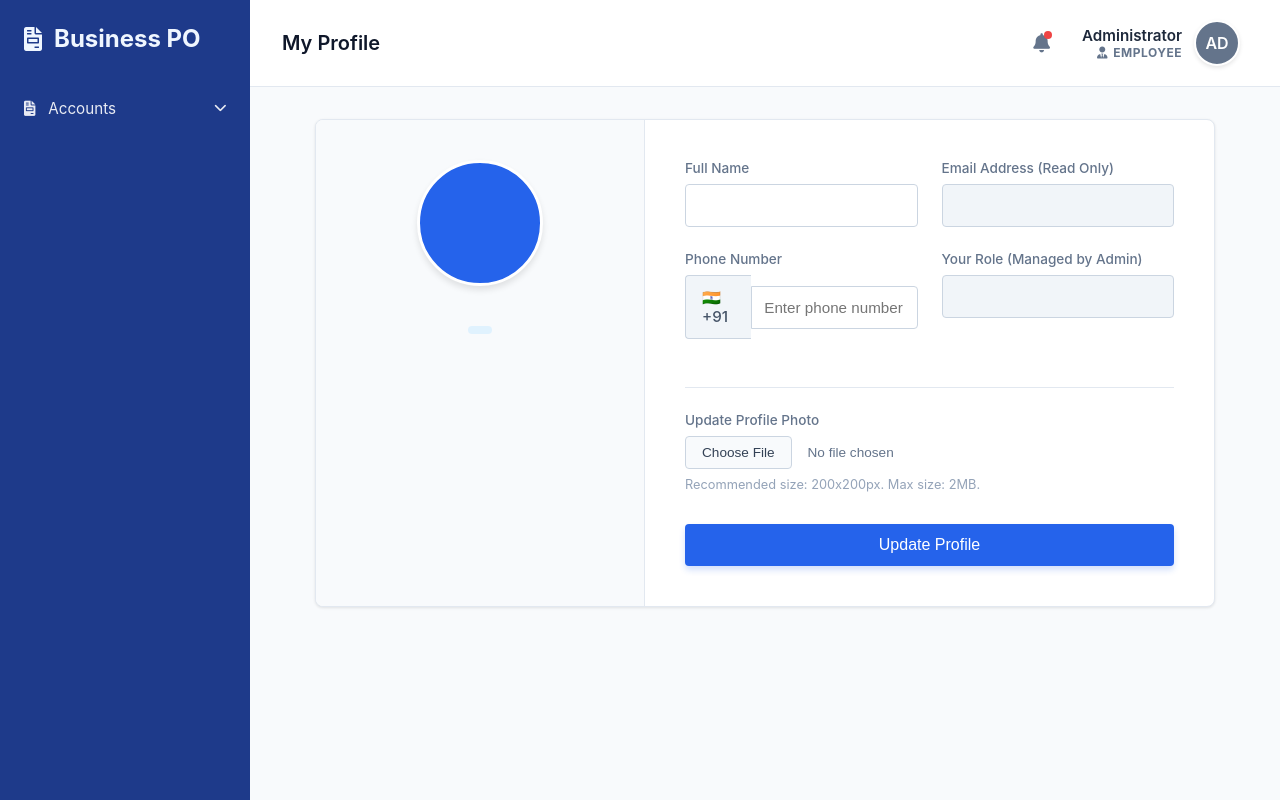
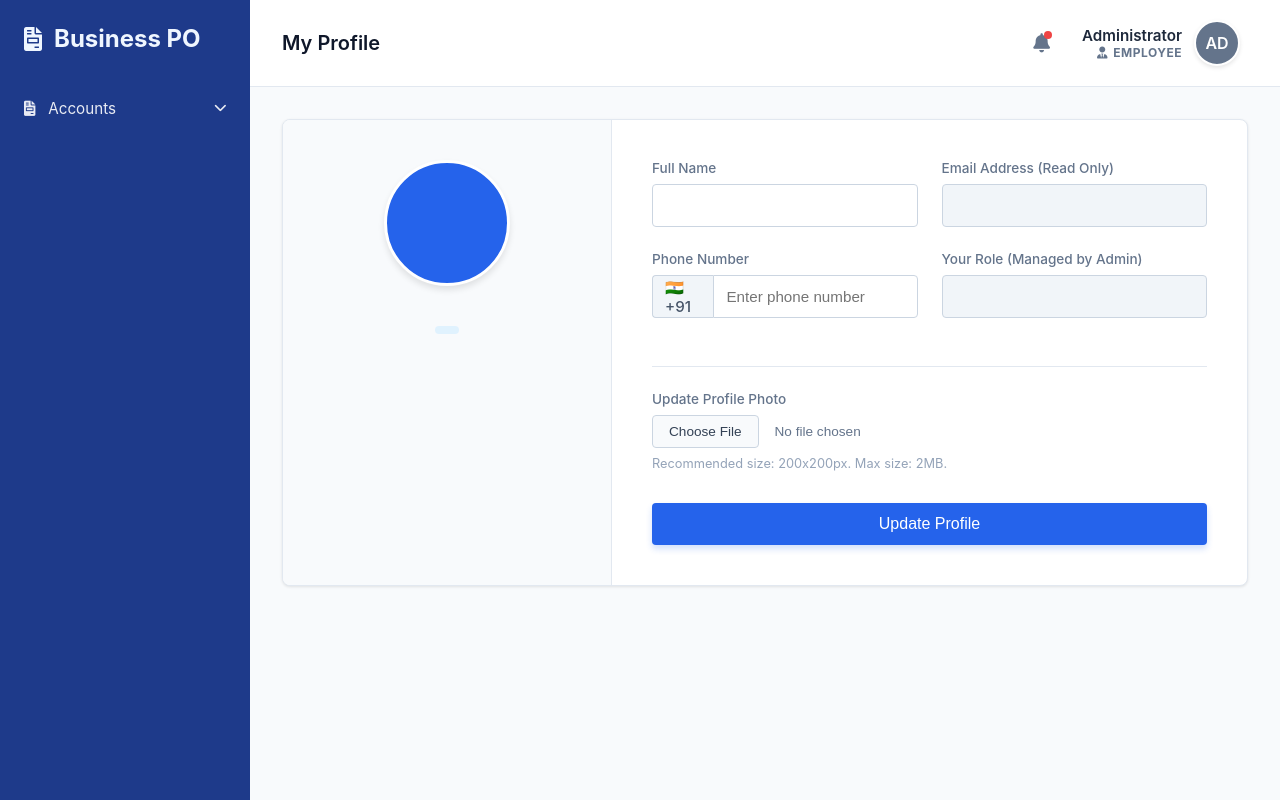
Before and after one commit to kalmeshwargurav1028-sys/business-po, a Flask app: template business_dashboard/templates/profile.html in a window 1280 px wide. Run offline with Flask 3, Linux system fonts and the light colour scheme; the template is opened without the code that fills it, so the values that code supplies are empty; some libraries are stand-ins or nearby versions.

Commit message:
UI: Make profile container full width and fix phone number input alignment

```diff
--- a/business_dashboard/templates/profile.html
+++ b/business_dashboard/templates/profile.html
@@ -8,8 +8,8 @@
 <script src="https://cdnjs.cloudflare.com/ajax/libs/cropperjs/1.5.13/cropper.min.js"></script>
 <style>
     .profile-container {
-        max-width: 900px;
-        margin: 0 auto;
+        width: 100%;
+        margin: 0;
     }
     .profile-card {
         background: white;
@@ -118,10 +118,12 @@
     /* Input Group for Country Code */
     .input-group {
         display: flex;
-        align-items: center;
+        align-items: stretch;
     }
     .input-group-text {
-        padding: 0.75rem 1rem;
+        display: flex;
+        align-items: center;
+        padding: 0 0.75rem;
         background-color: #f1f5f9;
         border: 1px solid #cbd5e1;
         border-right: none;
```
